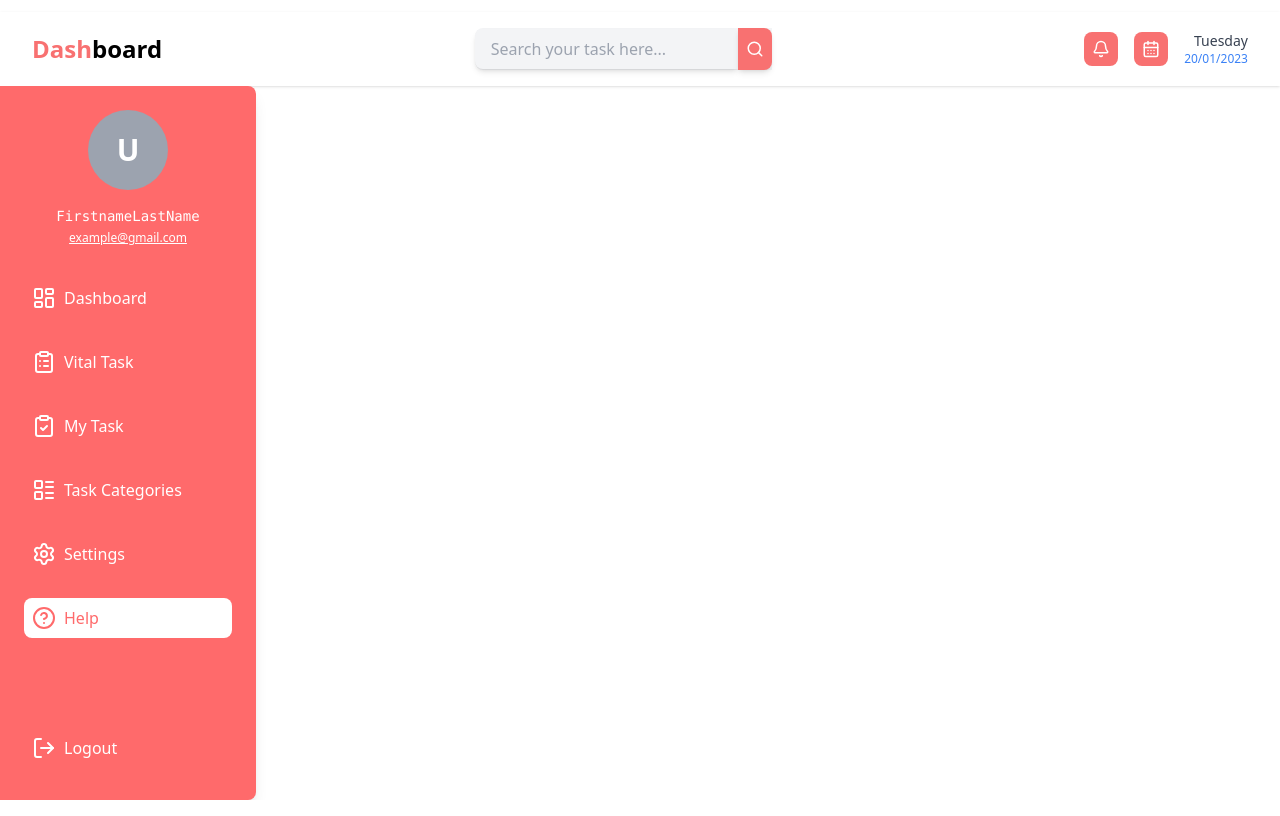
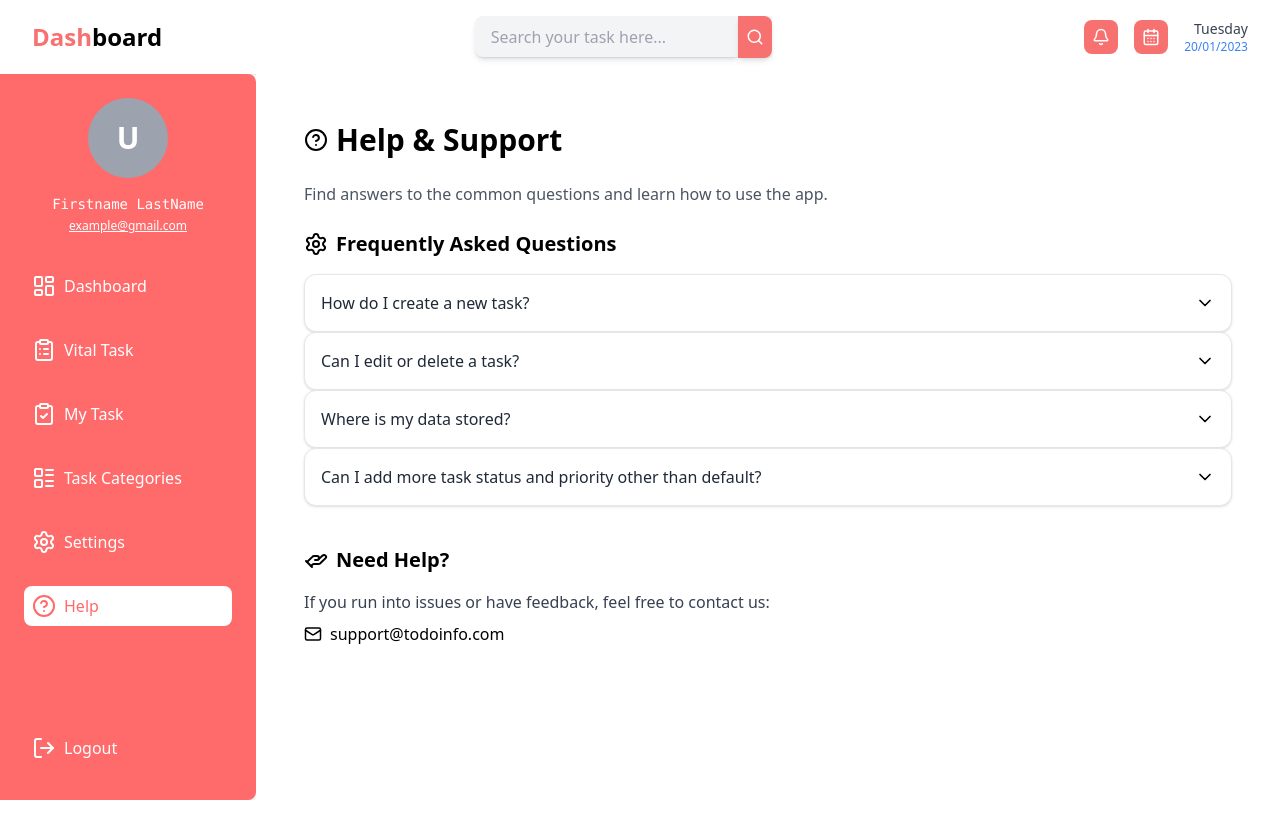
Before and after one commit to shizafatima/ToDo-App, a React (Vite) app: page /help in a window 1280 px wide. Built offline with nearby package versions, Linux system fonts and the light colour scheme; what tailwindcss-pseudo-elements would draw is missing.

Commit message:
updated the help page and other components

```diff
--- a/index.html
+++ b/index.html
@@ -2,7 +2,7 @@
 <html lang="en">
   <head>
     <meta charset="UTF-8" />
-    <link rel="icon" type="image/svg+xml" href="/vite.svg" />
+    <link rel="icon" type="task.png" href="/assets/task.png" />
     <meta name="viewport" content="width=device-width, initial-scale=1.0" />
     <title>Todo app</title>
   </head>
--- a/package.json
+++ b/package.json
@@ -11,6 +11,7 @@
   },
   "dependencies": {
     "@tailwindcss/vite": "^4.1.11",
+    "framer-motion": "^12.23.6",
     "lucide-react": "^0.525.0",
     "react": "^19.1.0",
     "react-dom": "^19.1.0",
--- a/src/App.jsx
+++ b/src/App.jsx
@@ -24,7 +24,6 @@ function App() {
             <Routes>
               <Route path="/" element={<SignUp />} />
               <Route path="/signin" element={<SignIn />} />
-              <Route path="*" element={<SignUp />} /> {/* fallback */}
 
               <Route path="/dashboard" element={<Dashboard />} />
               <Route path="/vital-task" element={<VitalTask />} />
@@ -33,6 +32,7 @@ function App() {
 
               <Route path="/settings" element={<Settings />} />
               <Route path="/help" element={<Help />} />
+              <Route path="*" element={<SignUp />} /> {/* fallback */}
             </Routes>
 
           </div>
--- /dev/null
+++ b/src/components/HelpContent.jsx
@@ -0,0 +1,84 @@
+import React, { useState } from "react";
+import { motion, AnimatePresence } from 'framer-motion';
+import { HelpCircle, Settings, Info, HandHelping, Mail, ChevronDown, ChevronUp } from 'lucide-react';
+
+
+function HelpContent() {
+
+    const faqs = [
+        {
+            question: "How do I create a new task?",
+            answer: "Click the +Add New Task button on the dashboard and fill in the task details in modal.",
+
+        },
+        {
+            question: "Can I edit or delete a task?",
+            answer: "Yes, you can edit or delete task using the icons available on each task card.",
+        },
+        {
+            question: "Where is my data stored?",
+            answer: "All task data are stored locally in your browser using localStorage.",
+        },
+        {
+            question: "Can I add more task status and priority other than default?",
+            answer: "Yes, you can add more task status and priorities  by clicking +Add Task Status and +Add Task Priority button on task categories page."
+        },
+    ];
+
+    const [openIndex, setOpenIndex] = useState(null);
+
+
+    const toggleFAQ = (index) => {
+        setOpenIndex(prev => (prev === index ? null : index));
+    };
+
+    return (
+        <div className="flex-1 bg-white text-black p-6">
+            <div className="mb-6">
+                <h1 className="text-3xl font-bold flex items-center gap-2 text-black"><HelpCircle size={24}/> Help & Support</h1>
+                <p className="text-gray-600 mt-6 text-left">Find answers to the common questions and learn how to use the app.</p>
+            </div>
+
+            <section>
+                <h2 className="text-xl font-semibold mb-4 flex items-center gap-2 text-black"><Settings size={24} />Frequently Asked Questions</h2>
+                <div>
+                    {faqs.map((faq, index) => (
+                        <div
+                            key={index}
+                            className="bg-white border border-gray-200 rounded-xl overflow-hidden shadow">
+                            <button
+                                onClick={() => toggleFAQ(index)}
+                                className="w-full flex justify-between items-center p-4 text-left hover:bg-gray-50 transition">
+                                <span className="font-medium text-gray-800">{faq.question}</span>
+                                {openIndex === index ? <ChevronUp size={20} /> : <ChevronDown size={20} />}
+                            </button>
+
+                            <AnimatePresence initial={false}>
+                                {openIndex === index && (
+                                    <motion.div
+                                        key="content"
+                                        initial={{ height: 0, opacity: 0 }}
+                                        animate={{ height: 'auto', opacity: 1 }}
+                                        exit={{ height: 0, opacity: 0 }}
+                                        transition={{ duration: 0.3, ease: 'easeInOut' }}>
+                                        <div className="px-4 pb-4 text-sm text-gray-600 text-left">{faq.answer}</div>
+                                    </motion.div>
+                                )}
+                            </AnimatePresence>
+                        </div>
+                    ))}
+                </div>
+            </section>
+
+            <section>
+                <h2 className="text-xl font-semibold mb-4 mt-10 flex  items-center gap-2 text-black">
+                    <HandHelping size={24} /> Need Help?
+                </h2>
+                <p className="text-gray-700 mb-2 text-left">If you run into issues or have feedback, feel free to contact us:</p>
+                <p className="flex items-center gap-2"><Mail size={18} /> support@todoinfo.com</p>
+            </section>
+
+        </div>
+    )
+}
+export default HelpContent
--- a/src/components/Sidebar.jsx
+++ b/src/components/Sidebar.jsx
@@ -91,8 +91,7 @@ const Sidebar = () => {
                 {avatarDisplay}
                 <p className="text-sm font-medium mb-1 font-mono">
                     {/* {user.userName || "User"} */}
-                    {user.firstName || "Firstname"}
-                    {user.lastName || "LastName"}
+                    {`${user.firstName || "Firstname"} ${user.lastName || "LastName"}`}
                 </p>
                 <p className="text-xs font-normal mt-0 font-sans underline decoration-solid ">
                     {user.email || "example@gmail.com"}
--- a/src/components/TaskContext.jsx
+++ b/src/components/TaskContext.jsx
@@ -7,7 +7,7 @@ export const TaskProvider = ({ children }) => {
     const [tasks, setTasks] = useState(() => {
         const stored = localStorage.getItem("tasks");
         return stored ? JSON.parse(stored) : [];
-    });
+    }, []);
 
     useEffect(() => {
         localStorage.setItem("tasks", JSON.stringify(tasks));
--- a/src/components/TaskMetaContext.jsx
+++ b/src/components/TaskMetaContext.jsx
@@ -7,14 +7,14 @@ export const TaskMetaProvider = ({ children }) => {
         { id: 1, label: "Not Started", color: "red" },
         { id: 2, label: "In Progress", color: "blue" },
         { id: 3, label: "Completed", color: "green" },
-    ]);
+    ], []);
 
     const [taskPriorities, setTaskPriorities] = useState([
         { id: 1, label: "Extreme", color: "red" },
         { id: 2, label: "Moderate", color: "blue" },
         { id: 3, label: "Low", color: "Green" },
 
-    ]);
+    ], []);
 
 
     return (
--- a/src/pages/Help.jsx
+++ b/src/pages/Help.jsx
@@ -1,11 +1,12 @@
 import React from "react";
 import Header from "../components/Header";
 import Sidebar from "../components/Sidebar";
+import HelpContent from "../components/HelpContent";
 
 function Help() {
     return (
-        <div className="h-screen flex flex-col text-white pt-3 max-w-screen-xl w-full">
-            <div className="max-w-screen-xl mx-auto w-full">
+        <div className="h-screen flex flex-col text-white w-full">
+            <div className="max-w-screen-xl w-full">
                 <Header />
 
             </div>
@@ -15,8 +16,9 @@ function Help() {
             <div className="flex flex-1 min-h-0 overflow-hidden">
                 <Sidebar />
 
-                <div className="flex-1 overflow-y-auto p-4">
+                <div className="flex-1 bg-white text-black p-6">
                     {/* Your page content here */}
+                    <HelpContent/>
                 </div>
             </div>
         </div>
--- a/vite.config.js
+++ b/vite.config.js
@@ -13,9 +13,30 @@
 //     tailwindcss(),
 //   ],
 // })
+// import { defineConfig } from 'vite'
+// import react from '@vitejs/plugin-react'
+
+// export default defineConfig({
+//   plugins: [react()],
+// })
+
+// import { defineConfig } from 'vite'
+// import react from '@vitejs/plugin-react'
+
+// export default defineConfig({
+//   plugins: [react()],
+//   server: {
+//     historyApiFallback: true, // 👈 important for React Router
+//   },
+// })
+
 import { defineConfig } from 'vite'
 import react from '@vitejs/plugin-react'
 
 export default defineConfig({
+  appType: 'spa', // 👈 this is important
   plugins: [react()],
+  server: {
+    port: 5173,
+  }
 })
```
Also changed, not shown: src/components/DashboardContent.jsx (+6 -6 lines), public/assets/task.png (added), 1 other file (tests, documents, lock files or other folders).
